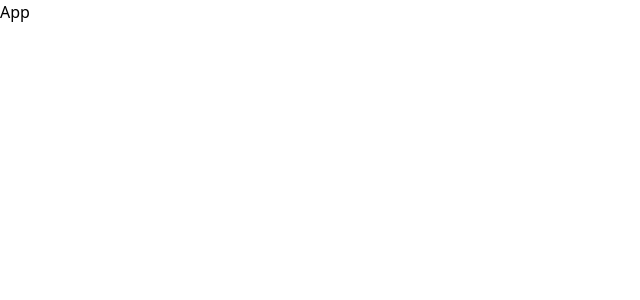
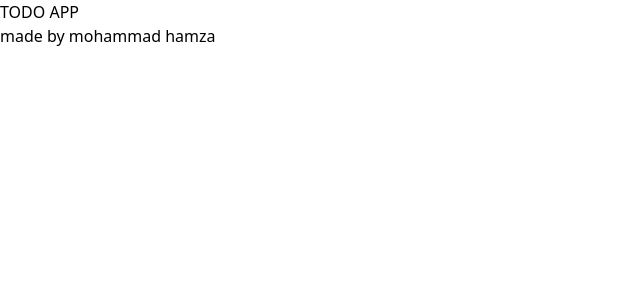
Before and after one commit to mh-hamza/fullstack-todo, a React (Vite) app: page / in a window 1280 px wide. Shown: the top 300 px of the page, without its empty margins (0-640 px from the left). Built offline with nearby package versions, Linux system fonts and the light colour scheme.

Commit message:
ready for project

```diff
--- a/src/App.jsx
+++ b/src/App.jsx
@@ -2,7 +2,10 @@ import React from 'react'
 
 function App() {
   return (
-    <div>App</div>
+    <div>
+      <h1>TODO APP</h1>
+      <p>made by mohammad hamza</p>
+    </div>
   )
 }
 
```
